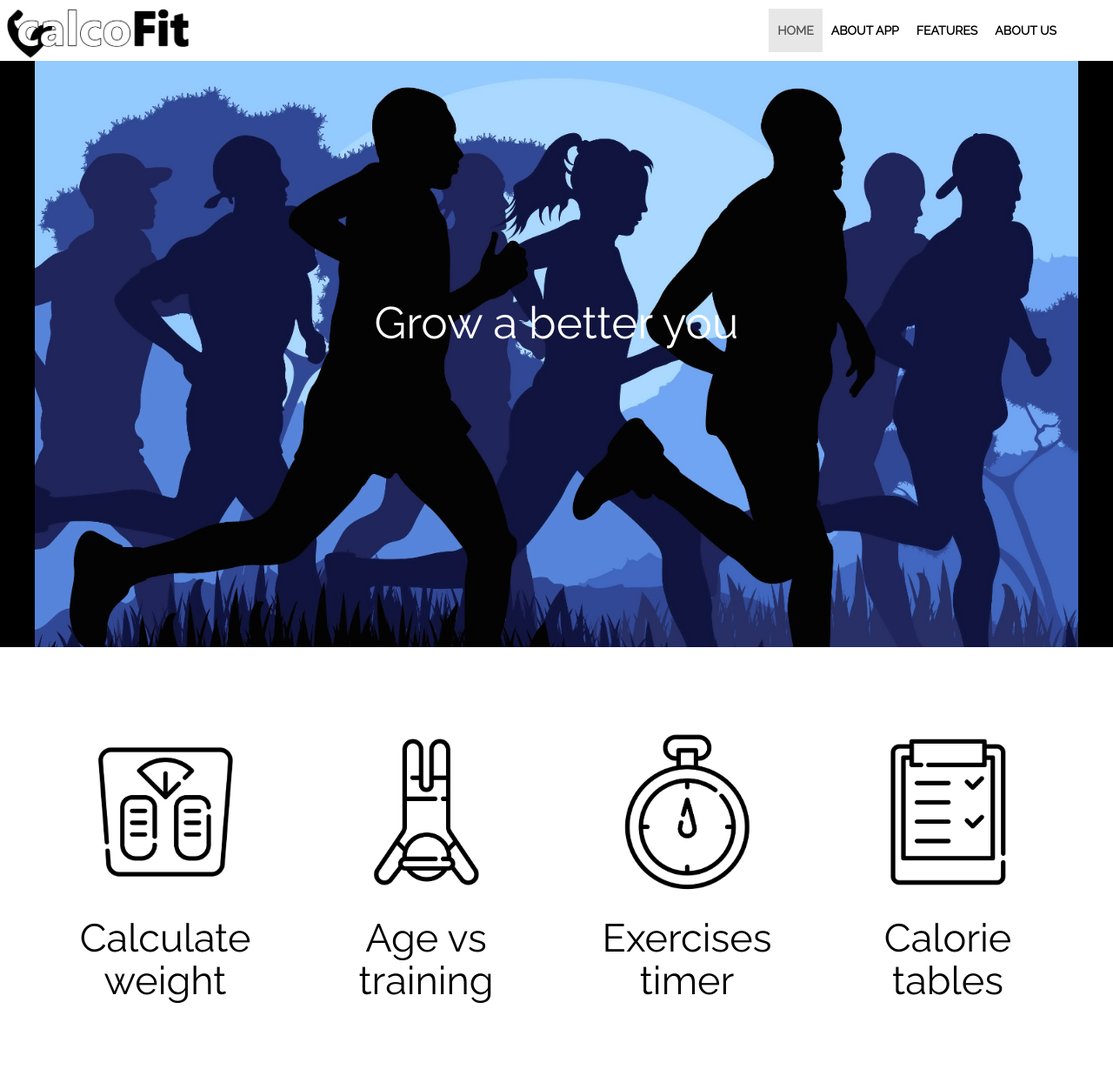
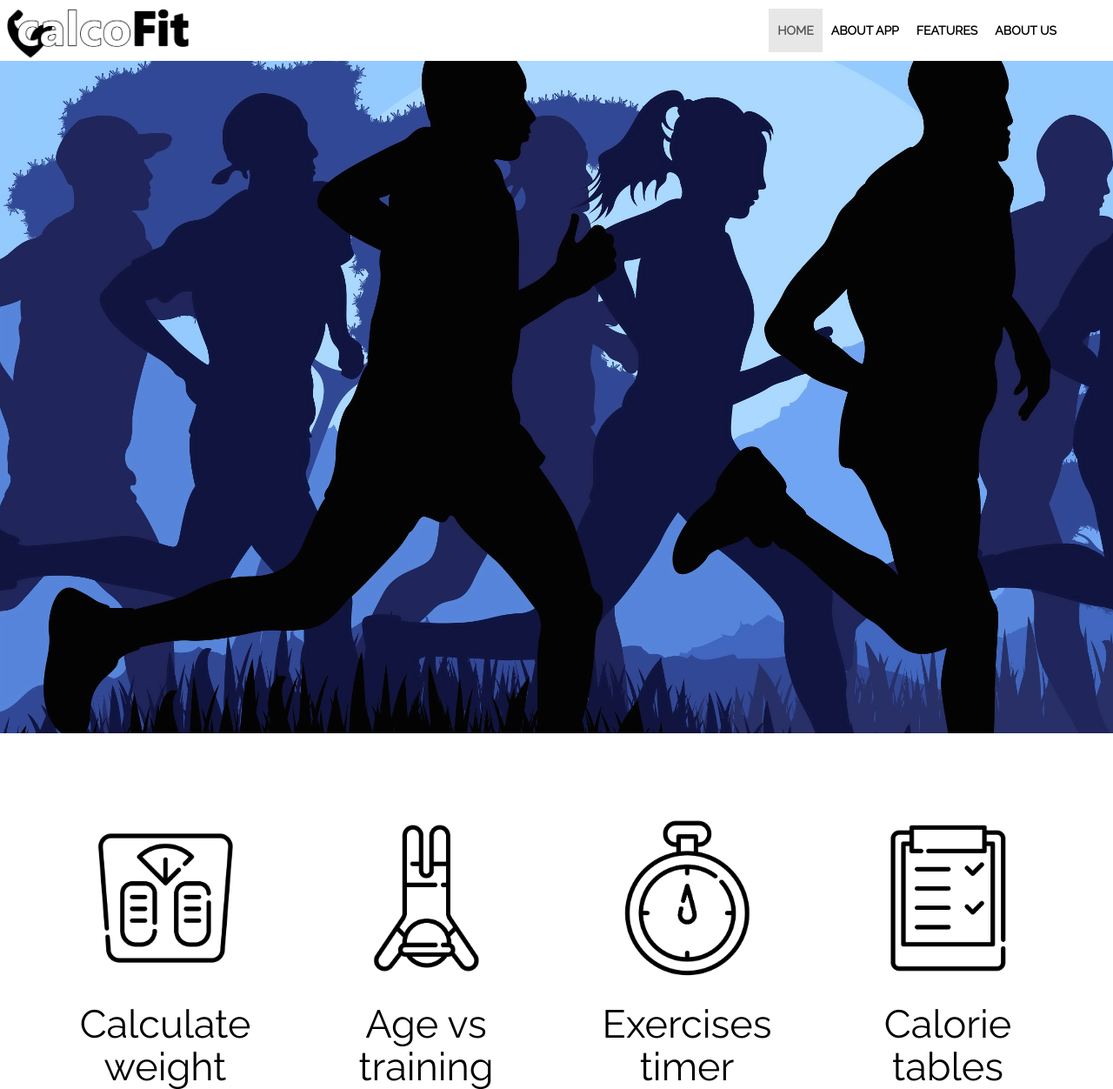
Before and after one commit to zakrza59/jfdd8-frontmeni, a PHP site: page / in a window 1280 px wide. Shown: the top 1252 px of the page at 87% size. Run offline with PHP 8.4, Linux system fonts and the light colour scheme.

Commit message:
parallax image added as background-cover, changed submit-button colour

```diff
--- a/css/main.css
+++ b/css/main.css
@@ -98,6 +98,11 @@ img.glowa {
 .parallax {
     padding-left: 0;
     padding-right: 0;
+    height: 843px;
+    background: url("../parallax/parallax.jpg");
+    background-size: cover;
+    width: 100%;
+
 }
 
 footer{
@@ -223,8 +228,8 @@ footer{
 }
 
 .submit-button {
-    background: #0077b5;
-    color: black;
+    background: black;
+    color: white;
     border: 1px outset black;
     height: 45px;
     width: 100px;
--- a/index.html
+++ b/index.html
@@ -48,7 +48,6 @@
     <header id="HOME">
         <div class="container-fluid parallax">
             <div class="row toitoi">
-                <img src="parallax/parallax.jpg" class="img-responsive glowa">
                 <div class="centered">Grow a better you</div>
             </div>
         </div>
```
